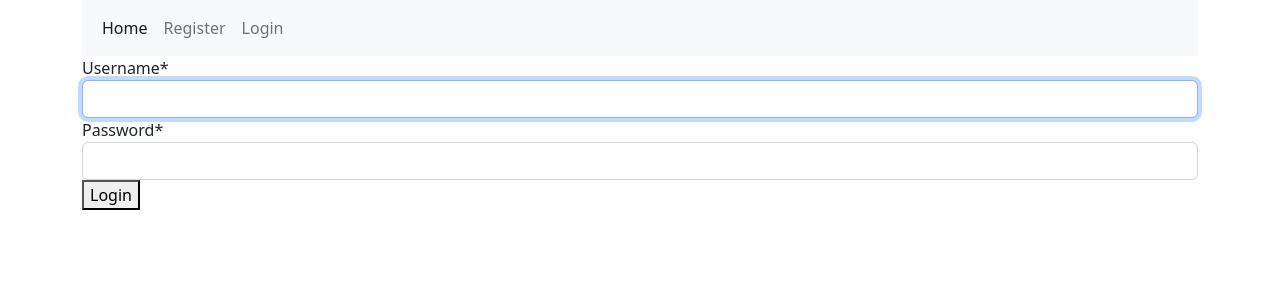
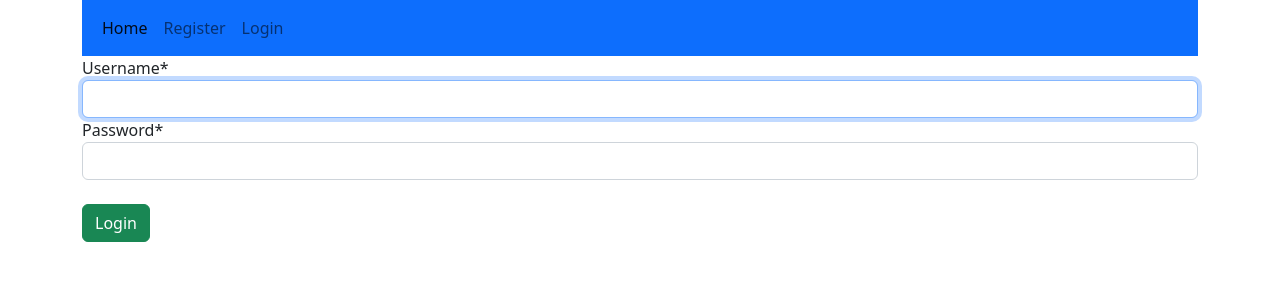
Before and after one commit to meshkatahmed/E-learning-App, a Django app: page /accounts/login/ in a window 1280 px wide. Shown: the top 300 px of the page. Run offline with Django 4.2, Linux system fonts and the light colour scheme; some libraries are stand-ins or nearby versions.

Commit message:
Finished styling login_app

```diff
--- a/templates/base.html
+++ b/templates/base.html
@@ -7,21 +7,25 @@
   </head>
   <body>
     <div class="container">
-      <nav class="navbar navbar-expand-lg bg-light">
+      <nav class="navbar navbar-expand-lg bg-primary">
         <div class="container-fluid">
-          <div class="collapse navbar-collapse" id="navbarSupportedContent">
-            <ul class="navbar-nav me-auto mb-2 mb-lg-0">
+          <ul class="navbar-nav me-auto mb-2 mb-lg-0">
+            <li class="nav-item active">
+              <a class="nav-link active" aria-current="page" href="{% url 'login_app:home' %}">Home</a>
+            </li>
+            {% if user.is_authenticated %}
               <li class="nav-item">
-                <a class="nav-link active" aria-current="page" href="#">Home</a>
+                <a class="nav-link" href="{% url 'login_app:logout' %}">Logout</a>
+              </li>
+            {% else %}
+              <li class="nav-item">
+                <a class="nav-link" href="{% url 'login_app:register' %}">Register</a>
               </li>
               <li class="nav-item">
-                <a class="nav-link" href="#">Register</a>
+                <a class="nav-link" href="{% url 'login_app:login' %}">Login</a>
               </li>
-              <li class="nav-item">
-                <a class="nav-link" href="#">Login</a>
-              </li>
-            </ul>
-          </div>
+            {% endif %}
+          </ul>
         </div>
       </nav>
       {% block bodyblock %}
--- a/templates/login_app/loginform.html
+++ b/templates/login_app/loginform.html
@@ -5,6 +5,7 @@
   <form method="POST">
     {{form|crispy}}
     {% csrf_token %}
-    <button type="submit" name="subnmit">Login</button>
+    <br>
+    <button type="submit" name="subnmit" class="btn btn-md btn-success">Login</button>
   </form>
 {% endblock %}
--- a/templates/login_app/registrationform.html
+++ b/templates/login_app/registrationform.html
@@ -11,7 +11,8 @@
       {{userform|crispy}}
       {{userprofileform|crispy}}
       {% csrf_token %}
-      <button type="submit" name="submit">Register</button>
+      <br>
+      <button type="submit" name="submit" class="btn btn-md btn-success">Register</button>
     </form>
   {% endif %}
 {% endblock %}
```
Also changed, not shown: db.sqlite3, static/images/profilepics/1653124681374.jpg (added), static/images/profilepics/1653124681374_OR6IhQ9.jpg (added).
